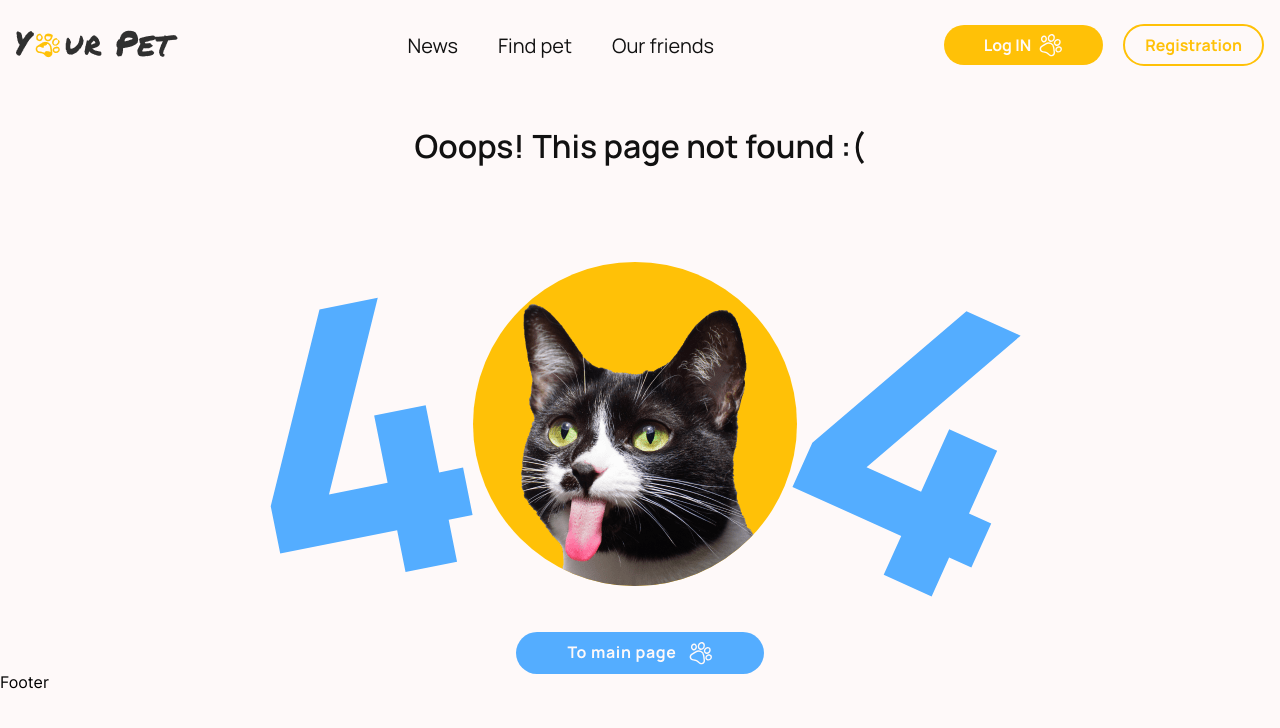
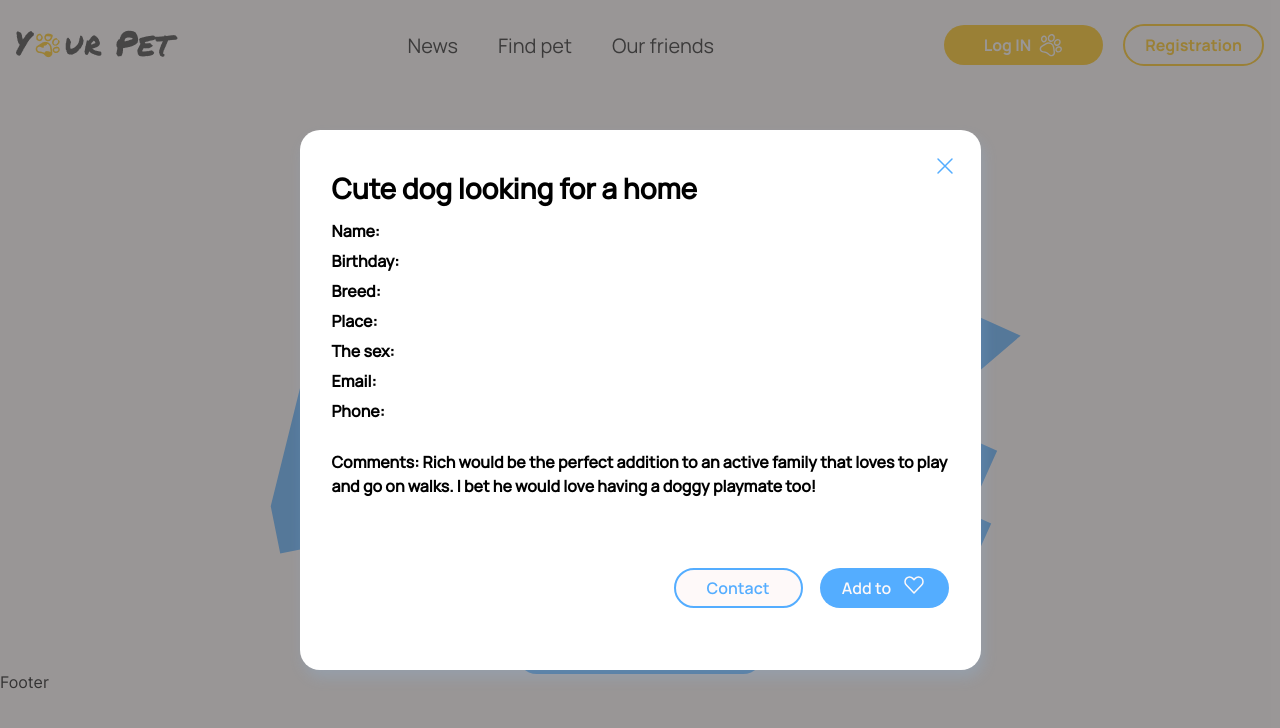
Before and after one commit to leprecoin112/yourpet_frontend, a React (Create React App) app: page / in a window 1280 px wide. Before the commit this address had no page. Shown: the top 728 px of the page. Built offline with nearby package versions, Linux system fonts and the light colour scheme.

Commit message:
add components and styles

```diff
--- a/src/App.jsx
+++ b/src/App.jsx
@@ -2,8 +2,8 @@ import { Routes, Route } from 'react-router-dom';
 import { lazy } from 'react';
 
 import SharedLayout from './shared/SharedLayout/SharedLayout';
-import { PrivateRoute } from './router/PrivateRoute';
-import { RestrictedRoute } from './router/RestrictedRoute';
+//import { PrivateRoute } from './router/PrivateRoute';
+//import { RestrictedRoute } from './router/RestrictedRoute';
 
 const RegisterPage = lazy(() => import('./pages/RegisterPage'));
 const LoginPage = lazy(() => import('./pages/LoginPage'));
--- a/src/index.js
+++ b/src/index.js
@@ -8,6 +8,7 @@ import './shared/styled/styles.css';
 import { PersistGate } from 'redux-persist/integration/react';
 import { Provider } from 'react-redux';
 import { store, persistor } from './shared/redux/store';
+import { NoticeModal } from './shared/components/NoticeModal/NoticeModal';
 
 const root = ReactDOM.createRoot(document.getElementById('root'));
 root.render(
@@ -17,6 +18,7 @@ root.render(
         <ThemeProvider theme={lightTheme}>
           <BrowserRouter>
             <App />
+            <NoticeModal />
           </BrowserRouter>
         </ThemeProvider>
       </PersistGate>
--- /dev/null
+++ b/src/shared/components/AddToFavorite/AddToFavorite.jsx
@@ -0,0 +1,17 @@
+import { IconHeart } from '../Icons';
+
+import { ButtonWrapper, IconWrapper, AddButton } from './AddToFavorite.styled';
+
+export const AddToFavorite = () => {
+  return (
+    <ButtonWrapper>
+      <AddButton>
+        Add to
+        <IconWrapper>
+        <IconHeart />
+        </IconWrapper>
+      </AddButton>
+
+    </ButtonWrapper>
+  );
+};
--- /dev/null
+++ b/src/shared/components/AddToFavorite/AddToFavorite.styled.jsx
@@ -0,0 +1,36 @@
+import styled from '@emotion/styled';
+import { Btn } from '../Button/Button.styled';
+
+export const ButtonWrapper = styled.div``;
+
+export const IconWrapper = styled.div``;
+
+export const AddButton = styled(Btn)`
+  color: ${({ theme }) => theme.colors.light};
+  width: 256px;
+  height: 40px;
+  background: ${({ theme }) => theme.colors.blue};
+  border: none;
+  font-family: ${({ theme }) => theme.fonts.main.semiBold};
+  font-size: ${({ theme }) => theme.fontSizes[2]};
+  line-height: 1.38;
+
+  display: flex;
+  justify-content: center;
+  align-items: center;
+  gap: 11px;
+
+  stroke: ${({ theme }) => theme.colors.light};
+
+  &:hover {
+    transition: all ${({ theme }) => theme.duration.main}
+      ${({ theme }) => theme.transition.main};
+    background: ${({ theme }) => theme.colors.gradientBlue};
+    color: ${({ theme }) => theme.colors.light};
+    stroke: ${({ theme }) => theme.colors.light};
+  }
+
+  @media screen and (min-width: ${({ theme }) => theme.breakpoints.tablet}) {
+    width: 129px;
+  }
+`;
--- /dev/null
+++ b/src/shared/components/Contact/Contact.jsx
@@ -0,0 +1,12 @@
+import { ButtonWrapper, ContactButton } from './Contact.styled';
+
+export const Contact = () => {
+  return (
+    <ButtonWrapper>
+      <ContactButton>
+        Contact
+      </ContactButton>
+
+    </ButtonWrapper>
+  );
+};
--- /dev/null
+++ b/src/shared/components/Contact/Contact.styled.jsx
@@ -0,0 +1,37 @@
+import styled from '@emotion/styled';
+import { Btn } from '../Button/Button.styled';
+
+export const ButtonWrapper = styled.div``;
+
+export const IconWrapper = styled.div``;
+
+export const ContactButton = styled(Btn)`
+  color: ${({ theme }) => theme.colors.blue};
+  width: 256px;
+  height: 40px;
+  background: ${({ theme }) => theme.colors.light};
+  border: 2px solid ${({ theme }) => theme.colors.blue};
+  font-family: ${({ theme }) => theme.fonts.main.semiBold};
+  font-size: ${({ theme }) => theme.fontSizes[2]};
+  line-height: 1.38;
+
+  display: flex;
+  justify-content: center;
+  align-items: center;
+  gap: 11px;
+
+  stroke: ${({ theme }) => theme.colors.light};
+
+  &:hover {
+    transition: all ${({ theme }) => theme.duration.main}
+      ${({ theme }) => theme.transition.main};
+    background: ${({ theme }) => theme.colors.blue};
+    color: ${({ theme }) => theme.colors.light};
+    stroke: ${({ theme }) => theme.colors.blue};
+
+  }
+
+  @media screen and (min-width: ${({ theme }) => theme.breakpoints.tablet}) {
+    width: 129px;
+  }
+`;
--- /dev/null
+++ b/src/shared/components/NoticeModal/NoticeModal.jsx
@@ -0,0 +1,78 @@
+import {
+  Overlay,
+  ModalContainer,
+  IconClose,
+  List,
+  ListItem,
+  TextWrapper,
+  Text,
+  ModalTitle,
+  ModalImage,
+  ModalComments,
+  ButtonWrapper,
+} from './NoticeModal.styled';
+
+import IconCrossBig from '../Icons/IconCrossBig';
+import { createPortal } from 'react-dom';
+import { useEffect } from 'react';
+import { Contact } from '../Contact/Contact';
+import { AddToFavorite } from '../AddToFavorite/AddToFavorite';
+
+const modalRoot = document.querySelector('#modal-root');
+
+export const NoticeModal = ({ onClose }) => {
+  useEffect(() => {
+    const handleEscape = event => {
+      if (event.key === 'Escape') {
+        onClose();
+      }
+    };
+
+    document.addEventListener('keydown', handleEscape);
+
+    return () => {
+      document.removeEventListener('keydown', handleEscape);
+    };
+  }, [onClose]);
+
+  const handleOverlayClick = event => {
+    if (event.target === event.currentTarget) {
+      onClose();
+    }
+  };
+
+  return createPortal(
+    <Overlay onClick={handleOverlayClick}>
+      <ModalContainer>
+        <IconClose onClick={onClose}>
+          <IconCrossBig color={'#54ADFF'} />
+        </IconClose>
+        <List>
+          <ListItem>
+            <ModalImage></ModalImage>
+            <ModalTitle>Сute dog looking for a home</ModalTitle>
+            <TextWrapper>
+                <Text>Name:{}</Text>
+                <Text>Birthday:{}</Text>
+                <Text>Breed:{}</Text>
+                <Text>Place:{}</Text>
+                <Text>The sex:{}</Text>
+                <Text>Email:{}</Text>
+                <Text>Phone:{}</Text>
+            </TextWrapper>
+            <ModalComments>
+              Comments: Rich would be the perfect addition to an active family
+              that loves to play and go on walks. I bet he would love having a
+              doggy playmate too!
+            </ModalComments>
+          </ListItem>
+        </List>
+        <ButtonWrapper>
+          <Contact />
+          <AddToFavorite />
+        </ButtonWrapper>
+      </ModalContainer>
+    </Overlay>,
+    modalRoot
+  );
+};
--- /dev/null
+++ b/src/shared/components/NoticeModal/NoticeModal.styled.jsx
@@ -0,0 +1,121 @@
+import styled from '@emotion/styled';
+
+export const Overlay = styled.div`
+  position: absolute;
+  left: 0;
+  top: 0;
+  z-index: 1000;
+  width: 100%;
+  height: 100%;
+
+  display: flex;
+  justify-content: center;
+  align-items: center;
+
+  background: rgba(87, 86, 86, 0.6);
+`;
+
+export const ModalContainer = styled.div`
+  position: relative;
+  width: 280px;
+  height: 786px;
+  padding: 44px 20px 16px 20px;
+  background: ${({ theme }) => theme.colors.white};
+  border-radius: 20px;
+  box-shadow: ${({ theme }) => theme.boxShadows.main};
+
+  @media screen and (min-width: ${({ theme }) => theme.breakpoints.tablet}) {
+    width: 681px;
+    height: 540px;
+    padding: 32px;
+  }
+`;
+
+export const IconClose = styled.div`
+  stroke: ${({ theme }) => theme.colors.blue};
+  position: absolute;
+  top: 16px;
+  right: 16px;
+
+  @media screen and (min-width: ${({ theme }) => theme.breakpoints.tablet}) {
+    top: 24px;
+    right: 24px;
+  }
+
+  &:hover {
+    cursor: pointer;
+  }
+`;
+
+export const List = styled.ul``;
+
+export const ListItem = styled.li``;
+
+export const ModalTitle = styled.p`
+  font-family: ${({ theme }) => theme.fonts.main.medium};
+  font-size: 24px;
+  font-weight: 700;
+  line-height: 1.375rem;
+
+  margin-top: 12px;
+  margin-bottom: 20px;
+
+  @media screen and (min-width: ${({ theme }) => theme.breakpoints.tablet}) {
+    font-size: 28px;
+    line-height: 1.36rem;
+
+    margin-top: 0;
+  }
+`;
+
+export const ModalImage = styled.img``;
+
+export const TextWrapper = styled.div`
+  display: flex;
+  flex-direction: column;
+  gap: 8px;
+
+  margin-bottom: 12px;
+
+  @media screen and (min-width: ${({ theme }) => theme.breakpoints.tablet}) {
+    margin-bottom: 28px;
+  }
+`;
+
+export const Text = styled.p`
+  font-family: ${({ theme }) => theme.fonts.main.medium};
+  font-size: 14px;
+  font-weight: 600;
+  line-height: 1.357rem;
+
+  @media screen and (min-width: ${({ theme }) => theme.breakpoints.tablet}) {
+    font-size: 16px;
+    line-height: 1.375rem;
+  }
+`;
+
+export const ModalComments = styled.p`
+  font-family: ${({ theme }) => theme.fonts.main.medium};
+  font-size: 14px;
+  font-weight: 600;
+  line-height: 1.357rem;
+
+  @media screen and (min-width: ${({ theme }) => theme.breakpoints.tablet}) {
+    font-size: 16px;
+    line-height: 1.5rem;
+    margin-bottom: 70px;
+  }
+`;
+
+export const ButtonWrapper = styled.div`
+  display: flex;
+  flex-direction: column;
+  gap: 8px;
+
+  @media screen and (min-width: ${({ theme }) => theme.breakpoints.tablet}) {
+    display: flex;
+    flex-direction: row;
+    justify-content: flex-end;
+    gap: 17px;
+  }
+`;
```
